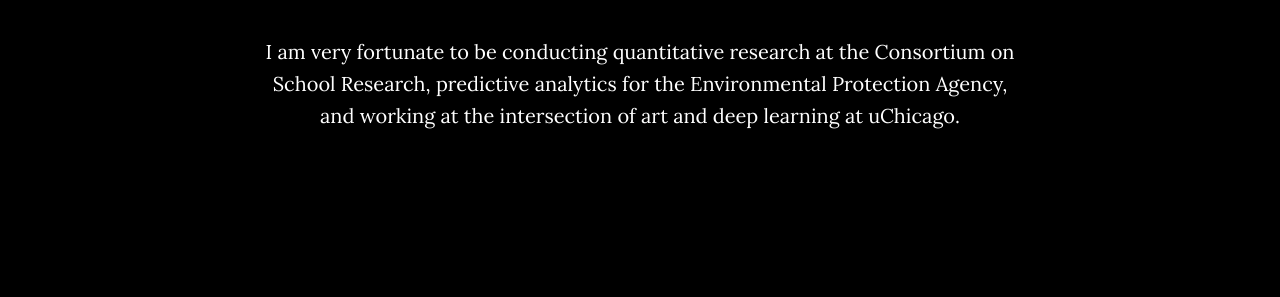
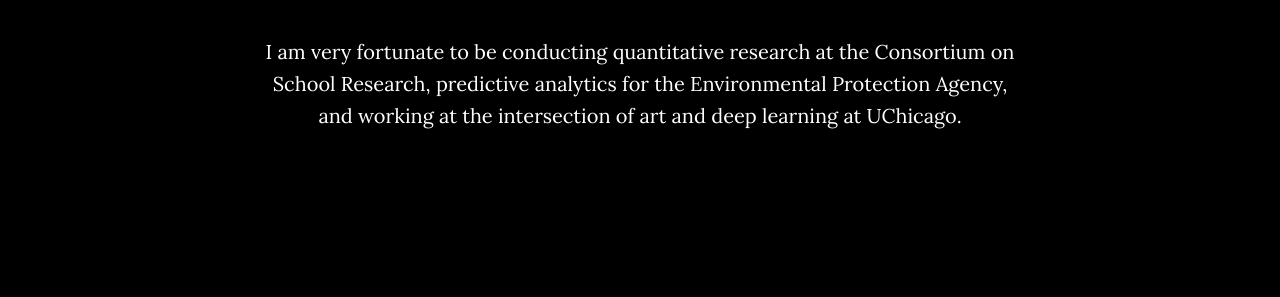
Before and after one commit to ndtallant/ndtallant.github.io, a Jekyll site: the page built from index.html, in a window 1280 px wide and 900 px high, scrolled down 1042 px. Shown: the part 221-518 px from the top of the window. Built offline with Jekyll 4.4.1, drawn with Linux system fonts in a browser that asks for light colours.

```diff
--- a/_includes/about.html
+++ b/_includes/about.html
@@ -4,7 +4,7 @@
             <div class="col-lg-8 col-lg-offset-2">
                 <h2>About Me</h2>
                 <p>As a data scientist, policy analyst, and civic technologist with a background in music education, I enjoy breaking down problems, scaling solutions, and communicating results to people who need them.</p>
-                <p>I am very fortunate to be conducting quantitative research at the Consortium on School Research, predictive analytics for the Environmental Protection Agency, and working at the intersection of art and deep learning at uChicago. </p>
+                <p>I am very fortunate to be conducting quantitative research at the Consortium on School Research, predictive analytics for the Environmental Protection Agency, and working at the intersection of art and deep learning at UChicago. </p>
             </div>
         </div>
     </section>
```
